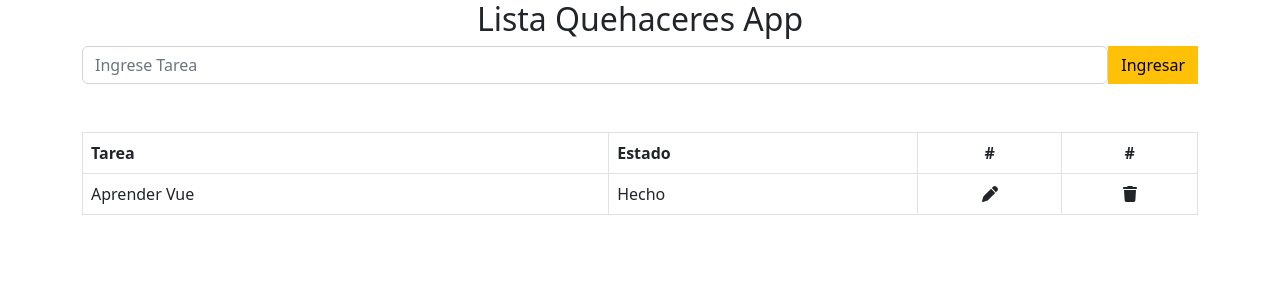
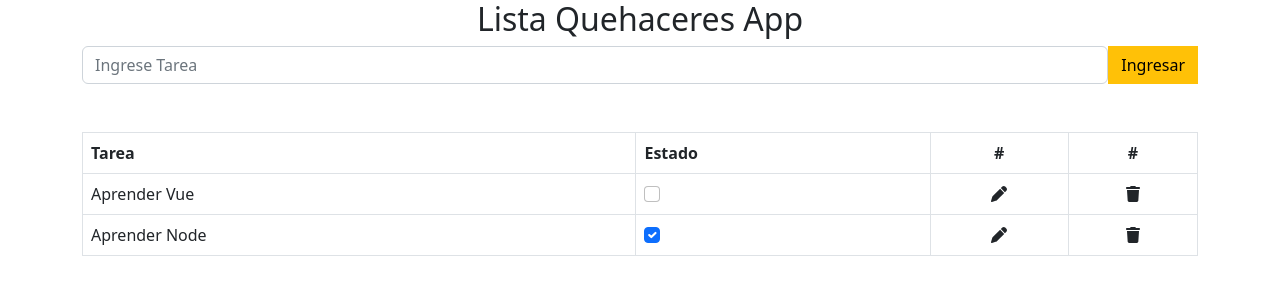
Before and after one commit to gurdian0614/todo-list-app, a Vue app: page / in a window 1280 px wide. Shown: the top 300 px of the page. Built offline with nearby package versions, Linux system fonts and the light colour scheme.

Commit message:
Adding checkbox

```diff
--- a/src/components/TodoApp.vue
+++ b/src/components/TodoApp.vue
@@ -19,7 +19,7 @@
       <tbody>
         <tr v-for="(task, index) in tasks" :key="index">
           <td>{{task.name}}</td>
-          <td>{{task.status}}</td>
+          <td><input class="form-check-input" type="checkbox" v-model="task.status" v-bind:id="task.id"></td>
           <td>
             <div class="text-center"  @click="editTask(index)">
               <span class="fa fa-pen"></span>
@@ -49,8 +49,14 @@ export default {
       editedTask: null,
       tasks: [
         {
+          id: 1,
           name: 'Aprender Vue',
-          status: 'Hecho'
+          status: false
+        },
+        {
+          id: 2,
+          name: 'Aprender Node',
+          status: true
         }
       ]
     }
@@ -63,7 +69,7 @@ export default {
       if(this.editedTask === null) {
         this.tasks.push({
           name: this.task,
-          status: 'Por hacer'
+          status: false
         })
       } else {
         this.tasks[this.editedTask].name = this.task;
```
